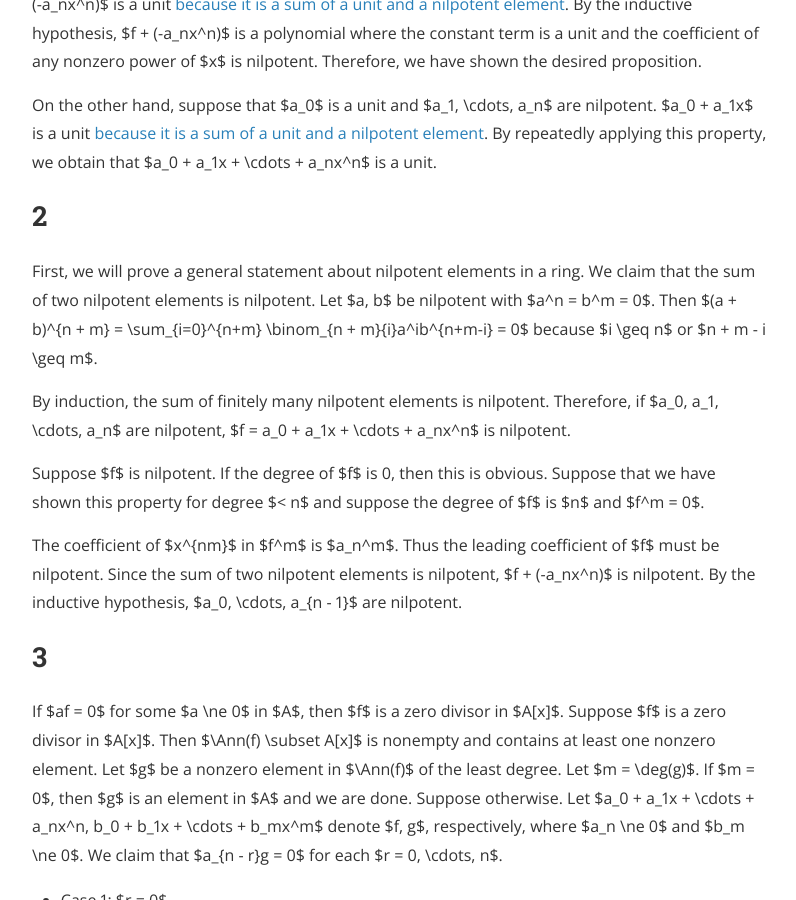
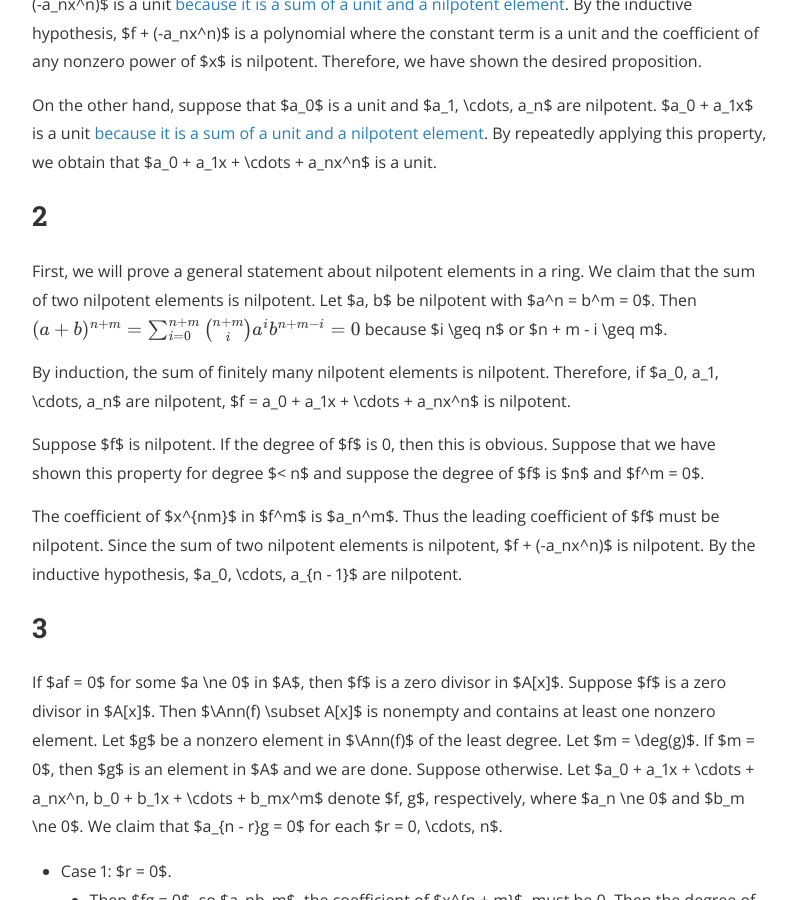
Before and after one commit to hidenori-shinohara/hidenori-shinohara.github.io, a Jekyll site: the page built from _posts/atiyah/chapter1/2019-12-18-ring-of-polynomials-ex-1-2.md, in a window 1280 px wide and 900 px high, scrolled down 1335 px. Shown: the whole window, without its empty margins (240-1036 px from the left). Built offline with Jekyll 4.4.1, drawn with Linux system fonts in a browser that asks for light colours; nearby versions of some CDN libraries; formulas are drawn with MathJax 3.

Commit message:
Fix a latex error

```diff
--- a/_posts/atiyah/chapter1/2019-12-18-ring-of-polynomials-ex-1-2.md
+++ b/_posts/atiyah/chapter1/2019-12-18-ring-of-polynomials-ex-1-2.md
@@ -55,7 +55,7 @@ By repeatedly applying this property, we obtain that $a_0 + a_1x + \cdots + a_nx
 First, we will prove a general statement about nilpotent elements in a ring.
 We claim that the sum of two nilpotent elements is nilpotent.
 Let $a, b$ be nilpotent with $a^n = b^m = 0$.
-Then $(a + b)^{n + m} = \sum_{i=0}^{n+m} \binom_{n + m}{i}a^ib^{n+m-i} = 0$ because $i \geq n$ or $n + m - i \geq m$.
+Then $$(a + b)^{n + m} = \sum_{i=0}^{n+m} \binom{n + m}{i}a^ib^{n+m-i} = 0$$ because $i \geq n$ or $n + m - i \geq m$.
 
 By induction, the sum of finitely many nilpotent elements is nilpotent.
 Therefore, if $a_0, a_1, \cdots, a_n$ are nilpotent, $f = a_0 + a_1x + \cdots + a_nx^n$ is nilpotent.
```
